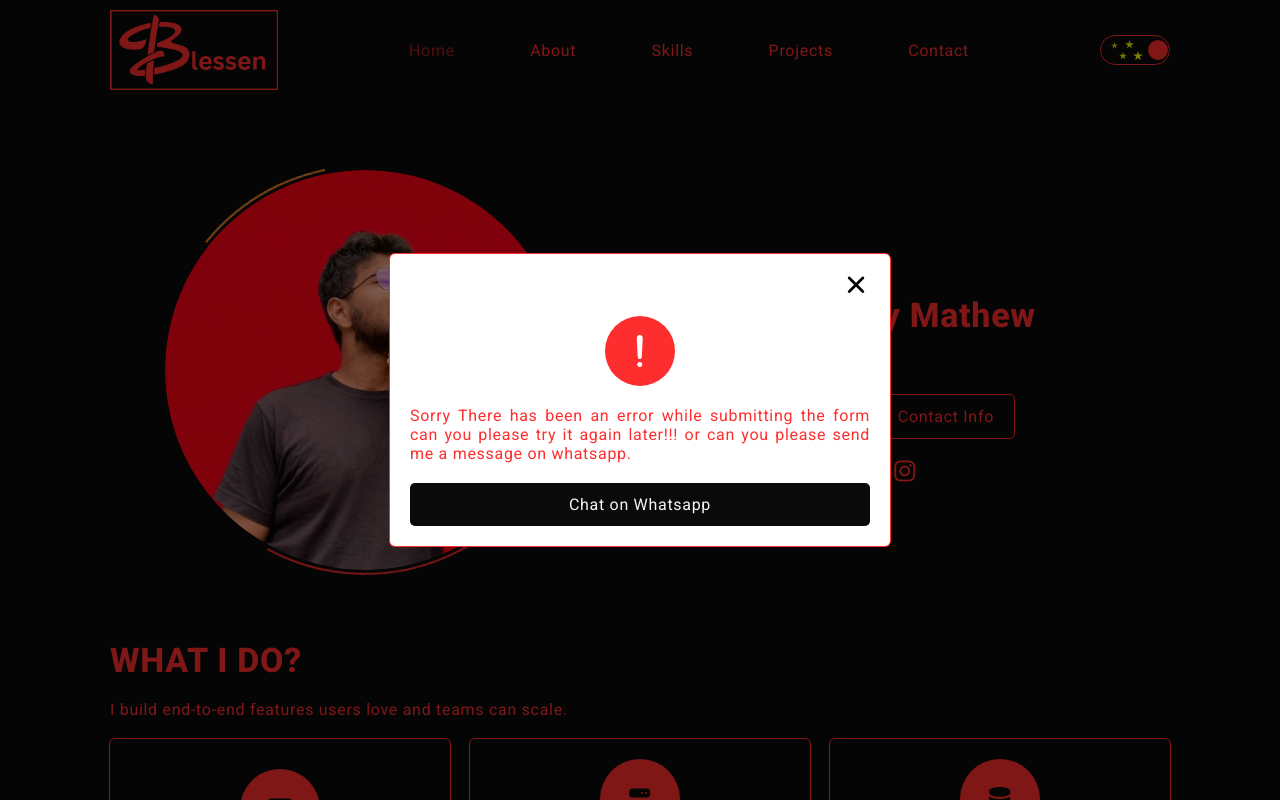
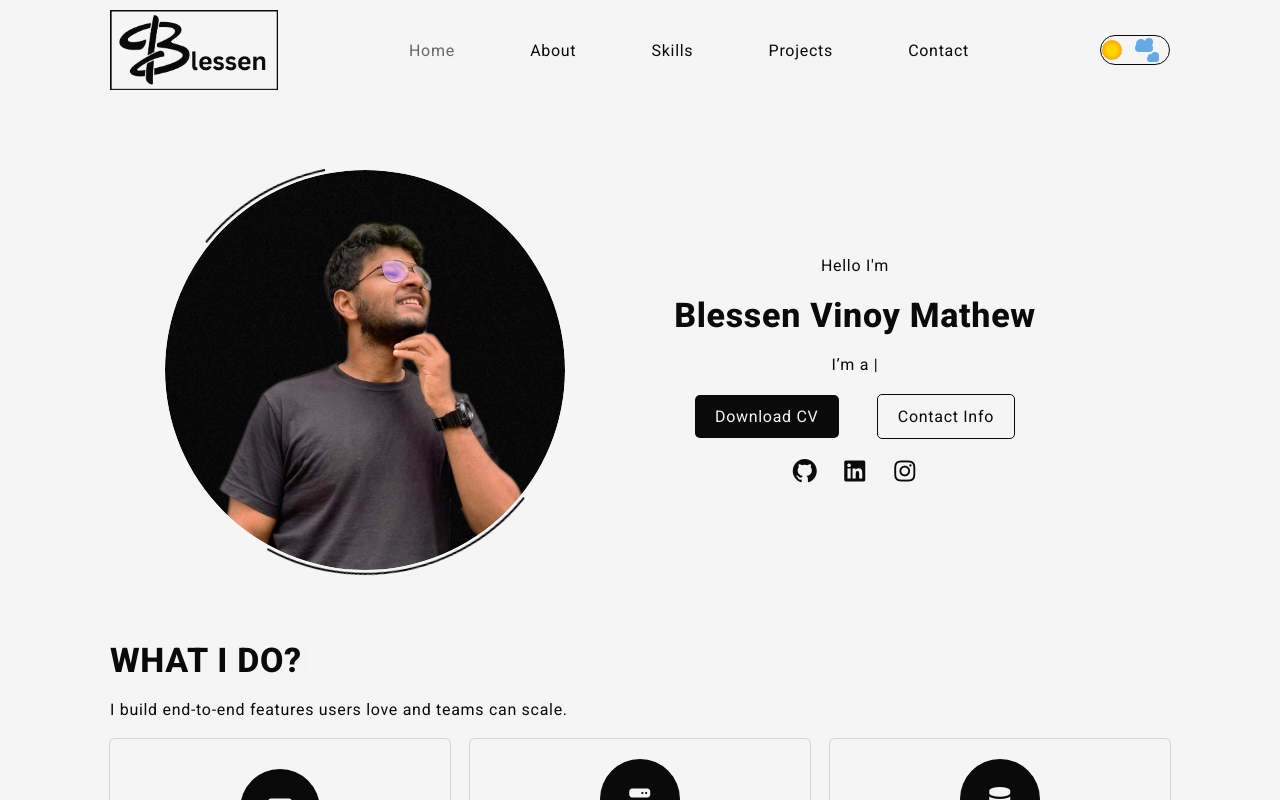
Before and after one commit to Blessen25/Portfolio_BVM, a React (Vite) app in the folder frontend/portfolio/: page / in a window 1280 px wide. Shown: the top 800 px of the page. Built offline with nearby package versions, Linux system fonts and the light colour scheme.

Commit message:
Commited Changes

```diff
--- a/frontend/portfolio/src/App.tsx
+++ b/frontend/portfolio/src/App.tsx
@@ -16,7 +16,7 @@ export type NavId = "home" | "about" | "skills" | "projects" | "contact";
 
 const App = () => {
 
-  const [darkmode, setdarkmode] = useState(true);
+  const [darkmode, setdarkmode] = useState(false);
   const [active, setActive] = useState<NavId>("home");
   const sectionRefs = useMemo(
   () =>
--- a/frontend/portfolio/src/components/Contact_comp/contact.css
+++ b/frontend/portfolio/src/components/Contact_comp/contact.css
@@ -345,7 +345,6 @@
 .contactmodal {
 
     width: 500px;
-    background-color: white;
     z-index: 9999;
     border-radius: 5px;
     padding: 20px;
@@ -371,7 +370,6 @@
 
     width: 70px;
     height: 70px;
-    background-color: #FF2E2E;
     border-radius: 50%;
     display: flex;
     justify-content: center;
@@ -391,14 +389,10 @@
 
 .fa-xmark:hover {
 
-    color: #5e5e5e;
+    opacity: .5;
     cursor: pointer;
 }
 
-.contacterrortext {
-
-    color: #FF2E2E;
-}
 
 .iconfontxmark {
 
--- a/frontend/portfolio/src/components/Contact_comp/contacts.tsx
+++ b/frontend/portfolio/src/components/Contact_comp/contacts.tsx
@@ -52,7 +52,7 @@ const ContactComp:React.FC<HeaderProps> = ({darkMode, setDarkMode}) => {
     const [ dataErrors, setDataErrors ] = useState<FormErrors>({});
     const [ isSubmit, setIsSubmit ] = useState(false);
     const [isSuccess, setIsSuccess] = useState(false);
-    const [isContactsubmitted, setIsContactsubmitted] = useState(true);
+    const [isContactsubmitted, setIsContactsubmitted] = useState(false);
 
     const handleChangeInput = (e:any) => {
 
@@ -239,17 +239,17 @@ const ContactComp:React.FC<HeaderProps> = ({darkMode, setDarkMode}) => {
             {isContactsubmitted && (
                 <>
                     <div className="contactoverlay">
-                        <div className={`contactmodal ${darkMode ? 'darkmodeaboutcard' : 'lightmodeaboutcard'}`}>
+                        <div className={`contactmodal ${darkMode ? 'darkmodeaboutcard darkmode' : 'lightmodeaboutcard lightmode'}`}>
                             <div className="closesign" >
-                                <i className="fa-solid fa-xmark iconfontxmark" onClick={HandleCloseClickmodal}></i>
+                                <i className={`fa-solid fa-xmark iconfontxmark ${darkMode ? 'darkmodetext' : 'lightmodetext'}`} onClick={HandleCloseClickmodal}></i>
                             </div>
                             <div className="errorrounddiv">
-                                <div className="errorround">
+                                <div className={`errorround ${darkMode ? 'darkmoderound' : 'lightmoderound'}`}>
                                     <i className="fa-solid fa-exclamation"></i>
                                 </div>
                             </div>
-                            <p className="ptext contacterrortext">Sorry There has been an error while submitting the form can you please try it again later!!! or can you please send me a message on whatsapp.</p>
-                            <ButtonComp text="Chat on Whatsapp" className="lightmodebutton" target="_blank" hrefroute="https://wa.me/61416416738" onClick={HandleClick}/>
+                            <p className={`ptext ${darkMode ? 'darkmodetext' : 'lightmodetext'}`}>Sorry There has been an error while submitting the form can you please try it again later!!! or can you please send me a message on whatsapp.</p>
+                            <ButtonComp text="Chat on Whatsapp" className={`${darkMode ? 'darkmodebutton' : 'lightmodebutton'}`} target="_blank" hrefroute="https://wa.me/61416416738" onClick={HandleClick}/>
                         </div>
                     </div>
                 </>
```
